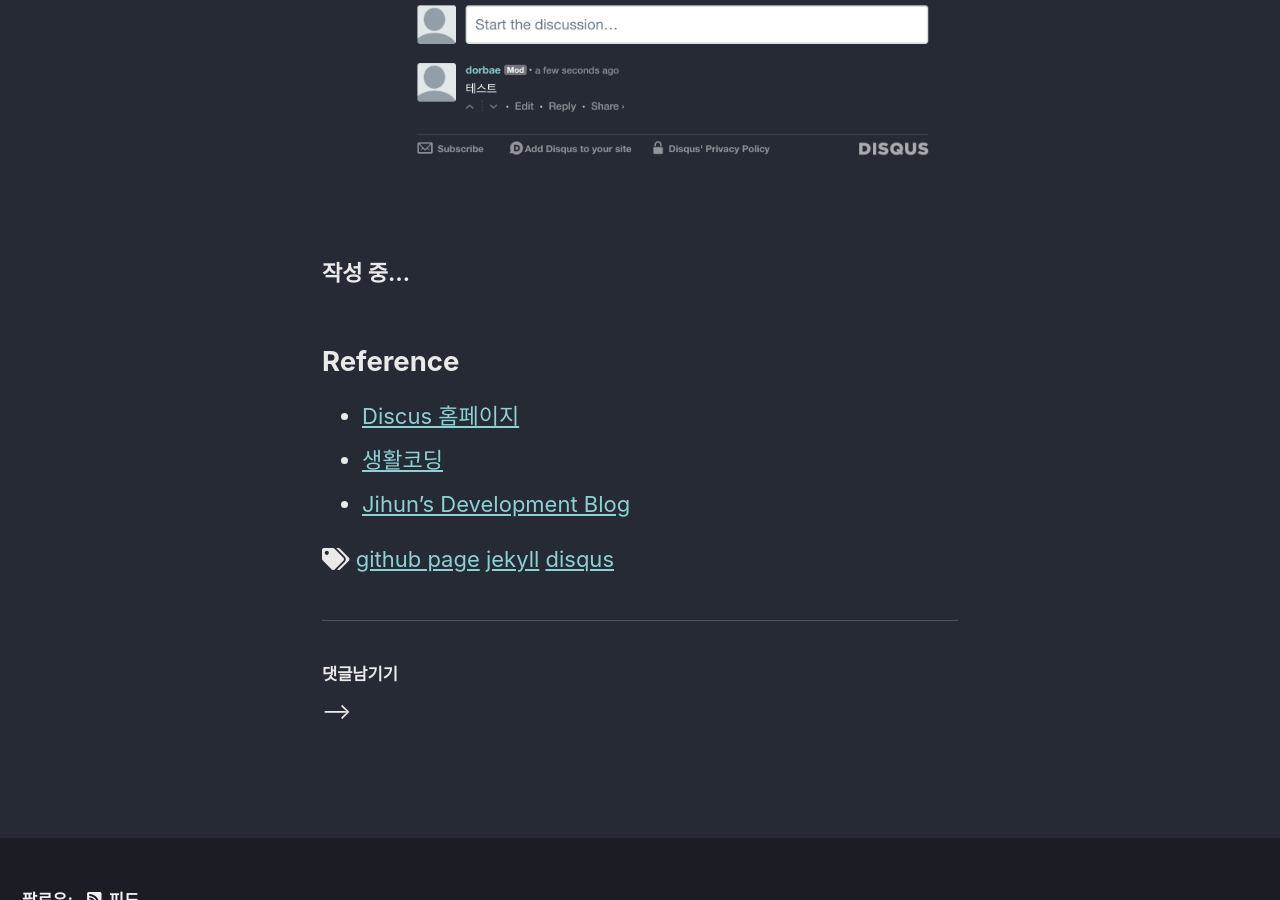
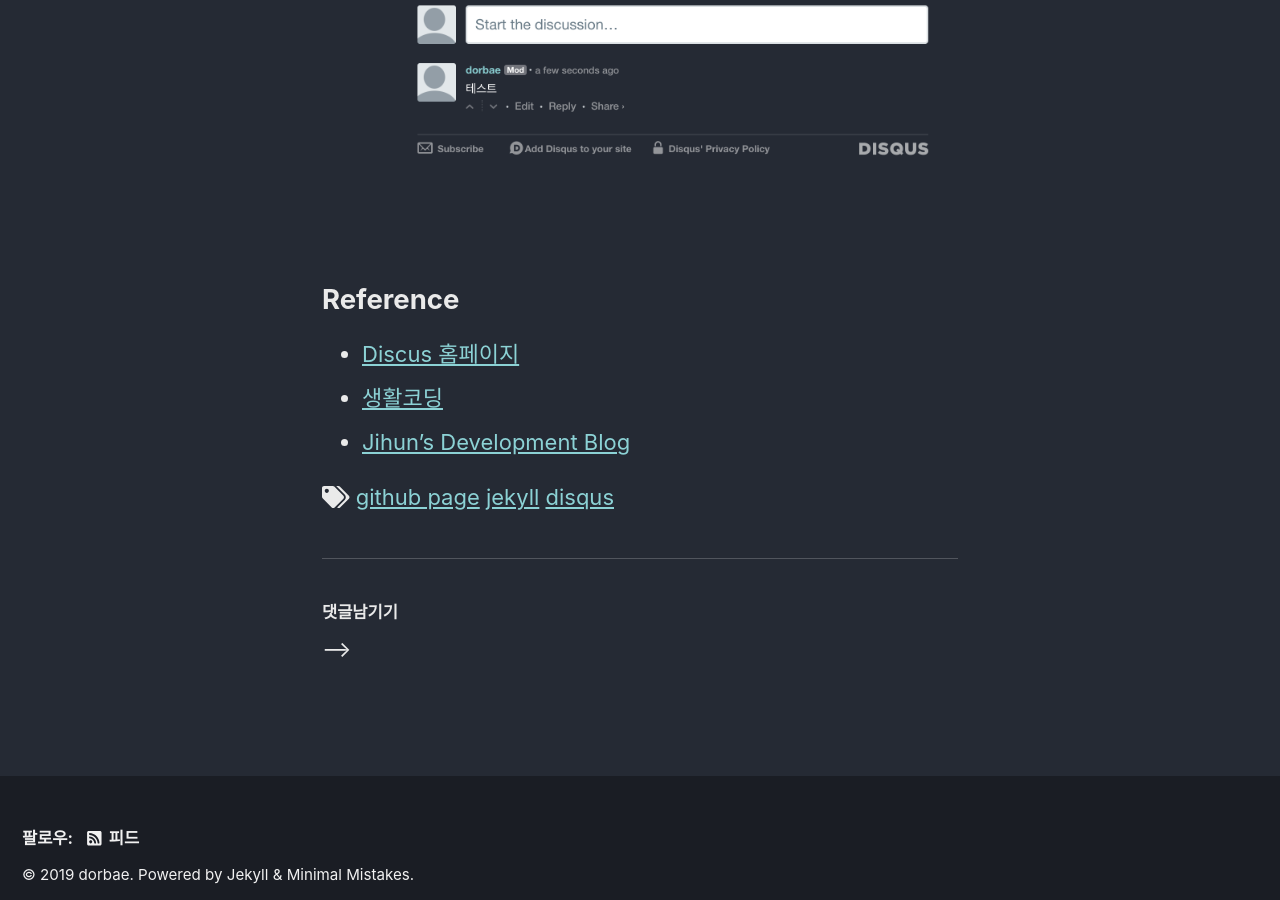
Before and after one commit to dorbae/dorbae.github.io, a Jekyll site: the page built from _posts/2019-01-13-githubpage-jekyll-howtoapplydisqus.md, in a window 1280 px wide and 900 px high, scrolled down 6636 px. Built offline with Jekyll 4.4.1, drawn with Linux system fonts in a browser that asks for light colours; cached includes are drawn as plain includes; nearby versions of some CDN libraries; comment, search, counter and statistics services are not loaded.

Commit message:
Update 2019-01-13-githubpage-jekyll-howtoapplydisqus.md

```diff
--- a/_posts/2019-01-13-githubpage-jekyll-howtoapplydisqus.md
+++ b/_posts/2019-01-13-githubpage-jekyll-howtoapplydisqus.md
@@ -82,8 +82,6 @@
 
 <br/>
 
-**작성 중...**
-
 ## Reference
 * [Discus 홈페이지](https://help.disqus.com/what-is-disqus/what-is-disqus)
 * [생활코딩](https://opentutorials.org/course/2473/13865)
```
